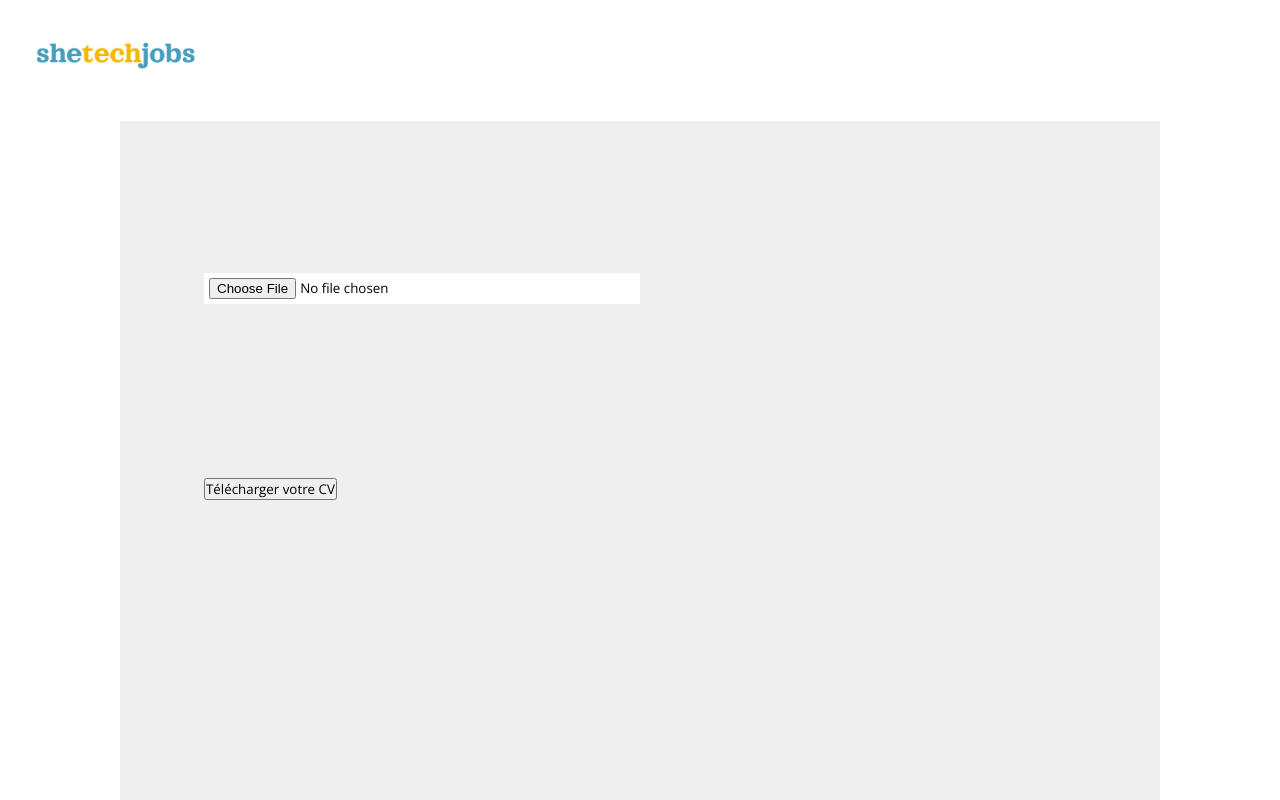
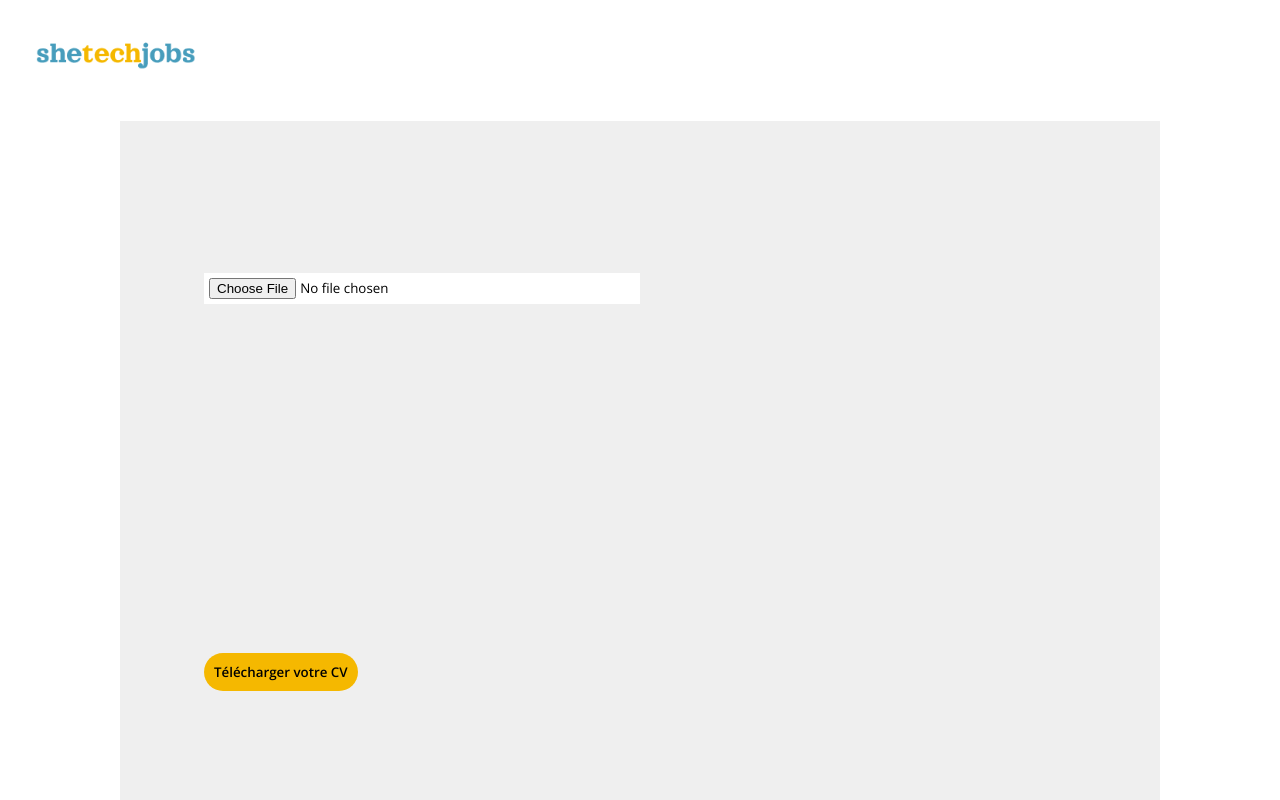
Before and after one commit to BEEBIKHAN/SheTechJobs, a React (Vite) app in the folder frontend/: page /mycv in a window 1280 px wide. Shown: the top 800 px of the page. Built offline with nearby package versions, Linux system fonts and the light colour scheme; a web font is replaced by a local one.

Commit message:
Ajout css joelle

```diff
--- a/frontend/src/styles/annonceresearch.css
+++ b/frontend/src/styles/annonceresearch.css
@@ -29,7 +29,7 @@
   }
 
   .searchBar_offersResults > .search_bar {
-    margin-top: -460px;
+    margin-top: 0px;
     margin-left: -20px;
     padding: 6px;
     width: 40%;
--- a/frontend/src/styles/candidateaccountmanagement.css
+++ b/frontend/src/styles/candidateaccountmanagement.css
@@ -50,12 +50,13 @@
 .candidateEmailFormContent > .email_form > .btnAccountManagement,
 .candidatePasswordFormContent > .password_form > .btnAccountManagement,
 .candidateDeleteAccount > .btnAccountManagement {
-  color: white;
-  background-color: #023047;
+  color: var(--color-text-clair);
+  background-color: var(--color-bleu-foncé);
   border-radius: 16px;
   padding: 6px 32px;
   margin-top: 20px;
   cursor: pointer;
+  border: none;
 }
 
 @media screen and (min-width: 620px) {
--- a/frontend/src/styles/companyaccountmanagement.css
+++ b/frontend/src/styles/companyaccountmanagement.css
@@ -51,8 +51,8 @@
 .companyEmailFormContent > .email_form > .btnAccountManagement,
 .companyPasswordFormContent > .password_form > .btnAccountManagement,
 .companyDeleteAccount > a > .btnAccountManagement {
-  color: white;
-  background-color: #023047;
+  color: var(--color-text-clair);
+  background-color: var(--color-bleu-foncé);
   border-radius: 16px;
   padding: 6px 32px;
   cursor: pointer;
--- a/frontend/src/styles/moncv.css
+++ b/frontend/src/styles/moncv.css
@@ -48,6 +48,18 @@
   margin-top: 20%;
 }
 
+.buttonupload > button {
+  display: flex;
+  justify-content: left;
+  margin-top: 20%;
+  background-color: var(--color-orange);
+  border-radius: 20px;
+  padding: 10px;
+  cursor: pointer;
+  border: none;
+  font-weight: bold;
+}
+
 @media (min-width: 620px) {
   .mon-cv-container {
     padding-top: 100px;
--- a/frontend/src/styles/navbar.css
+++ b/frontend/src/styles/navbar.css
@@ -19,12 +19,12 @@
 }
 
 .nav-menu {
-  position: fixed;
+  position: absolute;
   left: -100%;
   top: 80px;
   flex-direction: column;
   justify-content: center;
-  background-color: #8ecae6;
+  background-color: var(--color-bleu-clair);
   width: 100%;
   height: 100%;
   text-align: center;
```
Also changed, not shown: 1 other file (tests, documents, lock files or other folders).
